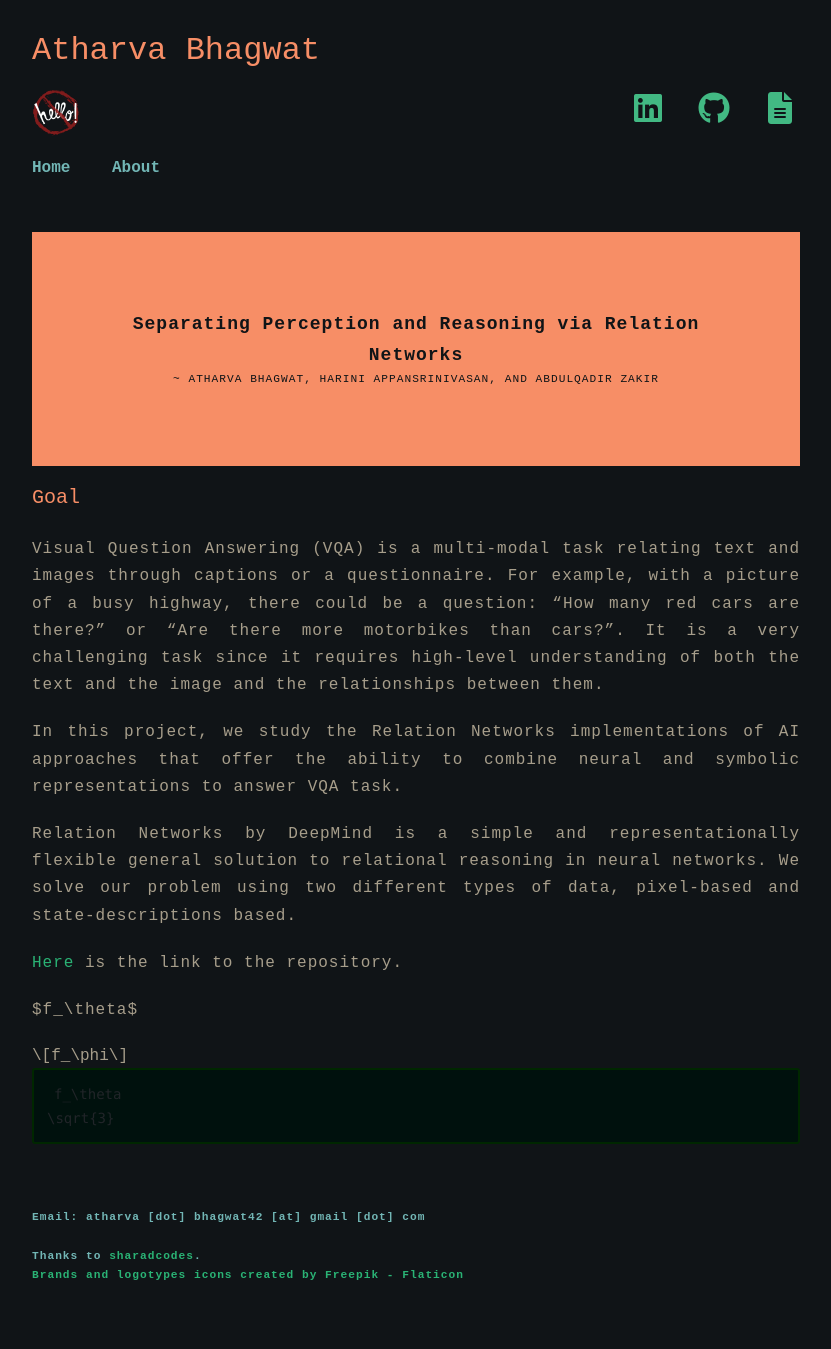
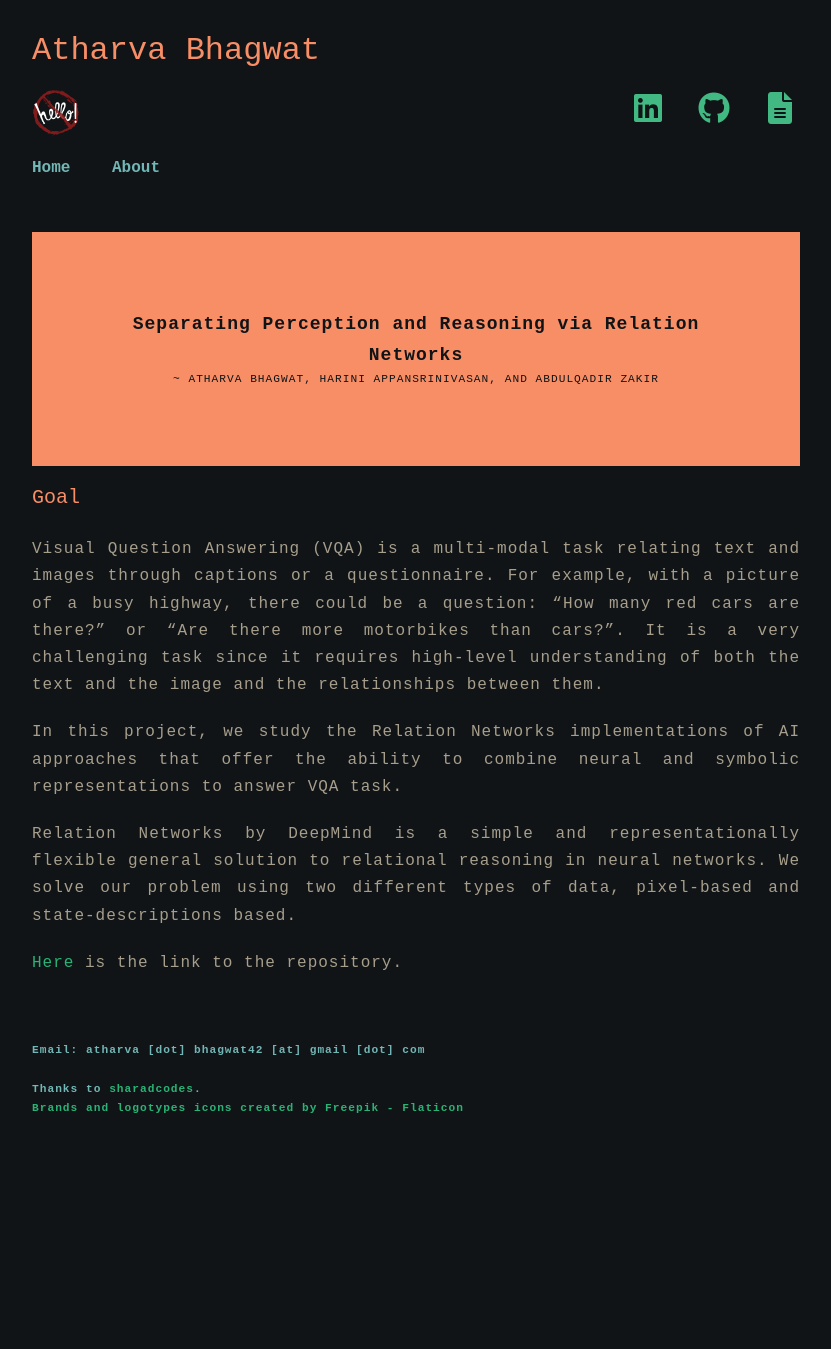
Before and after one commit to atharva-bhagwat/atharva-bhagwat.github.io, a Jekyll site: the page built from all_collections/_posts/2022-12-11-relation-networks.md, in a window 1280 px wide. Shown: the whole page, without its empty margins (224-1055 px from the left). Built offline with Jekyll 4.4.1, drawn with Linux system fonts in a browser that asks for light colours; nearby versions of some CDN libraries; library files that are not in the unit come from our copies; a script that is not in the unit is left out; after the commit the page ends 1182 px from its top, so only the background shows below that.

Commit message:
Complete post

````diff
--- a/all_collections/_posts/2022-12-11-relation-networks.md
+++ b/all_collections/_posts/2022-12-11-relation-networks.md
@@ -16,12 +16,3 @@ In this project, we study the Relation Networks implementations of AI approaches
 Relation Networks by DeepMind is a simple and representationally flexible general solution to relational reasoning in neural networks. We solve our problem using two different types of data, pixel-based and state-descriptions based.
 
 [Here](https://github.com/atharva-bhagwat/CSGY-6613) is the link to the repository.
-
-$f_\theta$
-
-$$f_\phi$$
-
-```math
-f_\theta
-\sqrt{3}
-```
````
